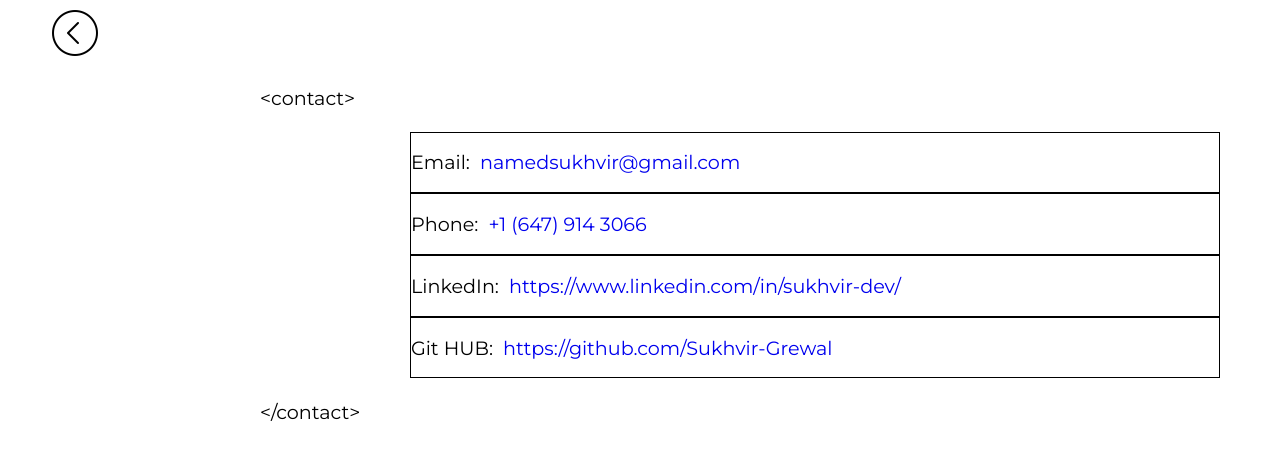
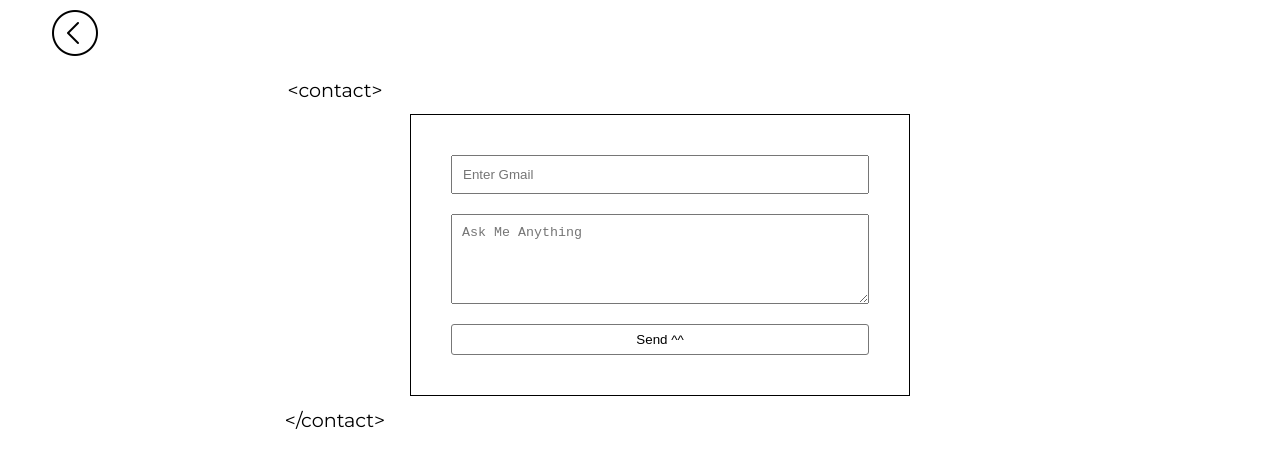
Before and after one commit to Sukhvir-Grewal/portfolio, a Next.js app: page / in a window 1280 px wide. Both pictures are taken after a click on the element "Contact". Shown: the top 466 px of the page. Built offline with nearby package versions, Linux system fonts and the light colour scheme.

Commit message:
Version 1.0 completing contact compnenet

```diff
--- a/components/Contact.js
+++ b/components/Contact.js
@@ -1,14 +1,38 @@
 import Style from "@/styles/Home.module.css";
 import Image from "next/image";
+import { useForm } from "react-hook-form";
+import axios from "axios";
 
-export default function Contact({setView}){
-    return(
+export default function Contact({ setView }) {
+    const { register, handleSubmit } = useForm({
+        defaultValues: {
+            gmail: "",
+            message: "",
+        },
+    });
+
+    function submitForm(data) {
+
+        axios
+            .post("/api/sendEmail", data)
+            .then((response) => {
+                console.log("email send successfully");
+            })
+            .catch((error) => {
+                console.log("Error sending email", error);
+            });
+    }
+    return (
         <>
+
             <div className={Style.goBackContainer}>
-                    <div onClick={() => setView("dashboard")} className={Style.goBack}>
+                <div
+                    onClick={() => setView("dashboard")}
+                    className={Style.goBack}
+                >
                     <Image
                         className={Style.back}
-                            src='/images/back.png'
+                        src="/images/back.png"
                         height={50}
                         width={50}
                     />
@@ -20,11 +44,25 @@ export default function Contact({setView}){
                     <div className="name-tag">&lt;contact&gt;</div>
                 </div>
 
-                <div className="contact-container">
-                    <div className="contact">Email: &nbsp;<a href="mailto:namedsukhvir@gmail.com">namedsukhvir@gmail.com</a></div>
-                    <div className="contact">Phone: &nbsp;<a href="tel:+16479143066">+1&nbsp;(647)&nbsp;914&nbsp;3066</a></div>
-                    <div className="contact">LinkedIn: &nbsp;<a href="https://www.linkedin.com/in/sukhvir-dev/">https://www.linkedin.com/in/sukhvir-dev/</a></div>
-                    <div className="contact">Git HUB: &nbsp;<a href="https://github.com/Sukhvir-Grewal">https://github.com/Sukhvir-Grewal</a></div>
+                <div className="main-form-container">
+                    <form
+                        className="form-container"
+                        onSubmit={handleSubmit(submitForm)}
+                    >
+                        <input
+                            className="input-box"
+                            placeholder="Enter Gmail"
+                            {...register("gmail")}
+                        />
+                        <textarea
+                            className="tet-box"
+                            placeholder="Ask Me Anything"
+                            {...register("message")}
+                        />
+                        <button className="submit-button" type="submit">
+                            Send ^^
+                        </button>
+                    </form>
                 </div>
 
                 <div className="name-tag-container">
@@ -32,5 +70,5 @@ export default function Contact({setView}){
                 </div>
             </div>
         </>
-    )
+    );
 }
--- a/pages/api/hello.js
+++ /dev/null
@@ -1,5 +0,0 @@
-// Next.js API route support: https://nextjs.org/docs/api-routes/introduction
-
-export default function handler(req, res) {
-  res.status(200).json({ name: 'John Doe' })
-}
--- /dev/null
+++ b/pages/api/sendEmail.js
@@ -0,0 +1,38 @@
+import nodemailer from "nodemailer";
+require("dotenv").config();
+const email = process.env.EMAIL
+const pass = process.env.EMAIL_PASS
+
+export default async function handler(req, res) {
+
+    if (req.method === "POST") {
+        const transporter = nodemailer.createTransport({
+            service: "gmail",
+            auth: {
+                user: email,
+                pass:pass,
+            },
+        });
+
+        const mailOptions = {
+            from: email,
+            to: "namedsukhvir@gmail.com",
+            subject: "New mail from Portfolio",
+            text: `Email: ${req.body.gmail}\n\nMessage: ${req.body.message}`,
+        };
+
+        transporter.sendMail(mailOptions, function (error, info) {
+            if (error) {
+                console.error("Error sending email:", error);
+                return res
+                    .status(500)
+                    .send(`Error sending email: ${error.message}`);
+            } else {
+                console.log("Email sent:", info.response);
+                return res.status(200).send("Email sent successfully");
+            }
+        });
+    } else {
+        res.status(405).end();
+    }
+}
--- a/styles/contact.css
+++ b/styles/contact.css
@@ -1,13 +1,40 @@
-.contact-container{
-    height: 65%;
+.main-form-container {
+    height: 100%;
+    width: 500px;
     margin-left: 150px;
-    margin-right: 60px;
     overflow-x: auto;
     overflow-y: hidden;
     white-space: nowrap;
+    border: 1px solid black;
 }
 
-.contact{
+.form-container {
+    display: flex;
+    flex-direction: column;
+    padding: 30px;
+    height: 100%;
+}
+
+.input-box {
+    margin: 10px;
+    padding: 10px;
+}
+
+.tet-box {
+    margin: 10px;
+    height: 100%;
+    padding: 10px;
+}
+.submit-button {
+    background-color: transparent;
+    border: 0.5px solid rgb(119, 119, 119);
+    margin: 10px;
+    height: 40%;
+    cursor: pointer;
+    border-radius: 3px;
+}
+
+.contact {
     height: 25%;
     width: 100%;
     border: 1px solid black;
@@ -17,15 +44,15 @@
 }
 
 @media (max-width: 600px) {
-    .contact-container{
+    .main-form-container {
         height: 65%;
-        margin-left: 30px;
-        margin-right: 0px;
+        width: 80%;
+        margin: 0 auto 0 auto;
         overflow-x: auto;
         overflow-y: hidden;
         white-space: nowrap;
     }
-    .contact{
+    .contact {
         height: 25%;
         width: 100%;
         border: 1px solid black;
--- a/styles/dashboard.css
+++ b/styles/dashboard.css
@@ -29,7 +29,6 @@
 .name-tag-container {
     width: 100%;
     height: 66.6px;
-    /* background-color: rgb(105, 105, 105); */
     display: flex;
     justify-content: space-between;
 }
@@ -37,11 +36,11 @@
 .name-tag {
     width: 150px;
     height: 100%;
-    /* background-color: rgb(90, 89, 89); */
     font-size: larger;
     display: inline-block;
     display: flex;
     align-items: center;
+    justify-content: center;
 }
 
 .menu-container {
@@ -61,8 +60,6 @@
 .expand {
     cursor: pointer;
 }
-
-
 
 @media (max-width: 600px) {
     .main-dashBoard-container {
@@ -95,6 +92,9 @@
         height: 100%;
         /* background-color: rgb(90, 89, 89); */
         display: inline-block;
+        display: flex;
+        align-items: center;
+        justify-content: center;
     }
 
     .menu-container {
```
Also changed, not shown: package.json (+6 -1 lines), 2 other files (tests, documents, lock files or other folders). Lines whose indentation alone changed are shown as unchanged.
